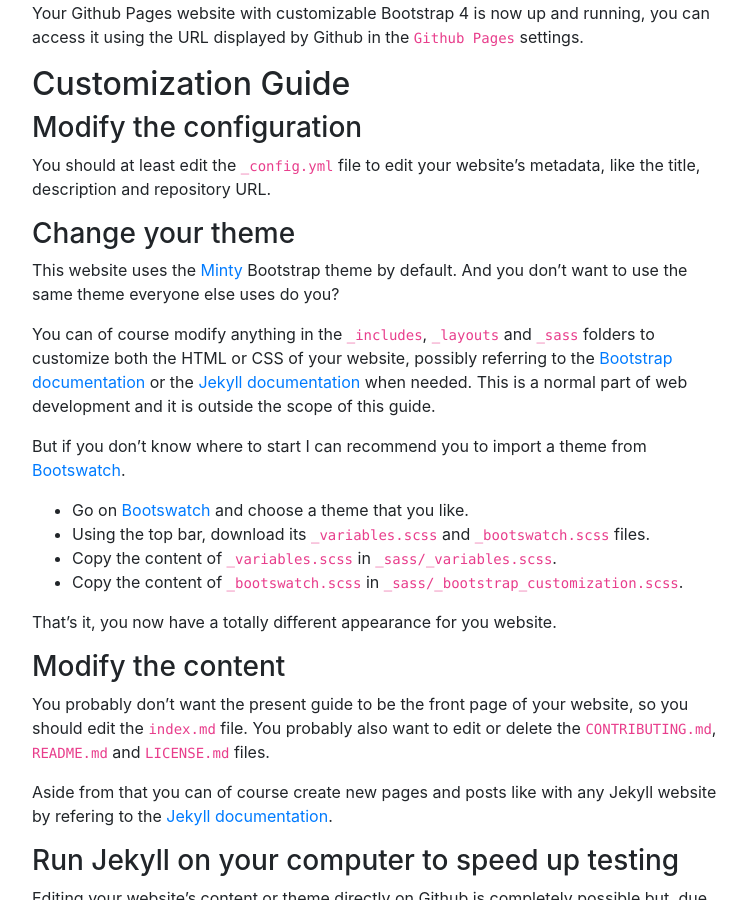
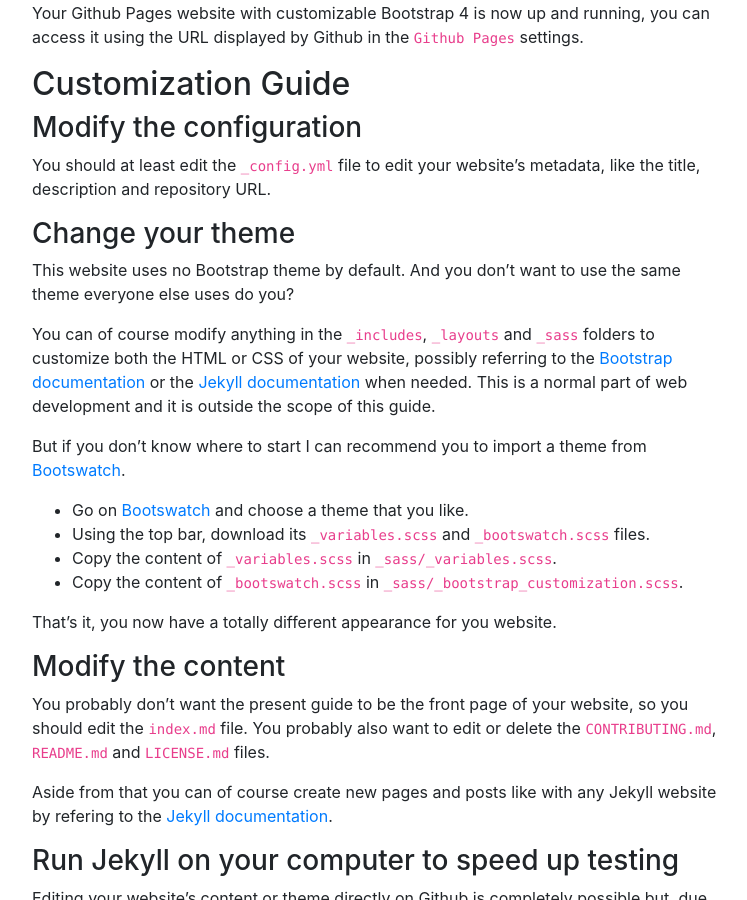
Before and after one commit to my-github-pages/bootstrap-4-only-github-pages, a Jekyll site: the page built from index.md, in a window 1280 px wide and 900 px high, scrolled down 1060 px. Shown: the whole window, without its empty margins (263-1010 px from the left). Built offline with Jekyll 4.4.1, drawn with Linux system fonts in a browser that asks for light colours.

Commit message:
Update index.md

```diff
--- a/index.md
+++ b/index.md
@@ -50,7 +50,7 @@ You should at least edit the `_config.yml` file to edit your website's metadata,
 
 ### Change your theme
 
-This website uses the [Minty](https://bootswatch.com/minty/) Bootstrap theme by default. And you don't want to use the same theme everyone else uses do you?
+This website uses no Bootstrap theme by default. And you don't want to use the same theme everyone else uses do you?
 
 You can of course modify anything in the `_includes`, `_layouts` and `_sass` folders to customize both the HTML or CSS of your website, possibly referring to the [Bootstrap documentation](https://getbootstrap.com/) or the [Jekyll documentation](https://jekyllrb.com/) when needed. This is a normal part of web development and it is outside the scope of this guide.
 
```
